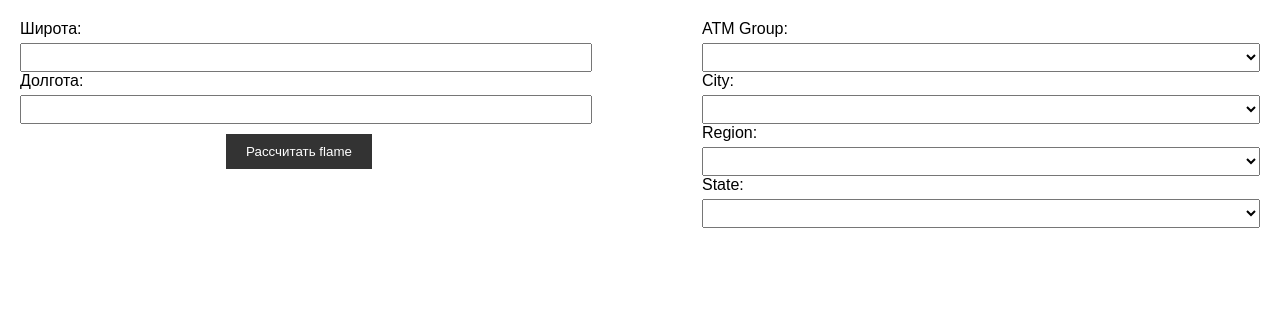
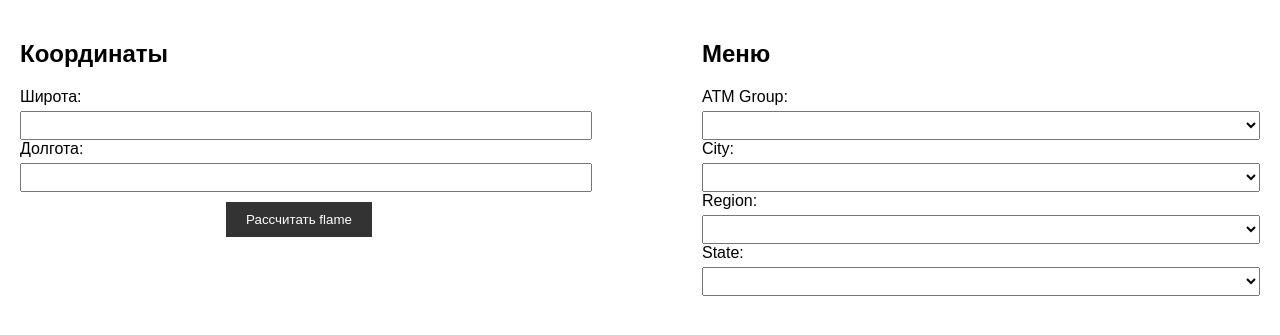
Before and after one commit to ilya608/study-bank, a FastAPI app: page /admin in a window 1280 px wide. Shown: the part 38-373 px from the top of the page. Run offline with FastAPI, Linux system fonts and the light colour scheme; lists and menus that the app fills with data are empty; parts of the project's set-up code (start-up, migrations or seed data) failed here and were passed over.

Commit message:
profiler

```diff
--- a/static/templates/admin.html
+++ b/static/templates/admin.html
@@ -19,10 +19,15 @@
     <div class="container">
         <div class="column">
             <form id="coordinate-form">
+                <h2>Координаты</h2>
+                <div class="form-group">
                     <label for="latitude">Широта:</label>
                     <input type="text" id="latitude" name="latitude" required>
+                </div>
+                <div class="form-group">
                     <label for="longitude">Долгота:</label>
                     <input type="text" id="longitude" name="longitude" required>
+                </div>
                 <div id="calculate-button-container" class="center">
                     <button type="submit" id="calculate-button">Рассчитать flame</button>
                 </div>
@@ -30,14 +35,23 @@
         </div>
         <div class="column">
             <form id="menu-form">
+                <h2>Меню</h2>
+                <div class="form-group">
                     <label for="atm-group">ATM Group:</label>
                     <select id="atm-group" name="atm-group"></select>
+                </div>
+                <div class="form-group">
                     <label for="city">City:</label>
                     <select id="city" name="city"></select>
+                </div>
+                <div class="form-group">
                     <label for="region">Region:</label>
                     <select id="region" name="region"></select>
+                </div>
+                <div class="form-group">
                     <label for="state">State:</label>
                     <select id="state" name="state"></select>
+                </div>
             </form>
         </div>
     </div>
@@ -113,8 +127,6 @@
 
             const latitude = latitudeInput.value;
             const longitude = longitudeInput.value;
-
-
             const atmGroup = atmGroupSelect.value;
             const city = citySelect.value;
             const region = regionSelect.value;
@@ -123,16 +135,13 @@
             // Формируем URL-адрес с параметрами
             const url = `http://51.250.21.70:8000/predict-bank-quality-debug?lat=${latitude}&long=${longitude}&atm_group=${atmGroup}&city=${city}&region=${region}&state=${state}`;
 
-
             fetch(url)
-                .then(response => {
-                    requestHeaders = response.headers
-                    return response.json()
-                })
-                .then(data => {
-                    const quality = data.quality;
-                    resultDiv.textContent = `Quality: ${quality}`;
-                    resultContainer.style.display = 'block';
+                .then(response => response.text())
+                .then(html => {
+                    // Отображаем результат на новой странице
+                    document.open();
+                    document.write(html);
+                    document.close();
                 })
                 .catch(error => {
                     console.error('Ошибка:', error);
```
Lines whose indentation alone changed are shown as unchanged.
